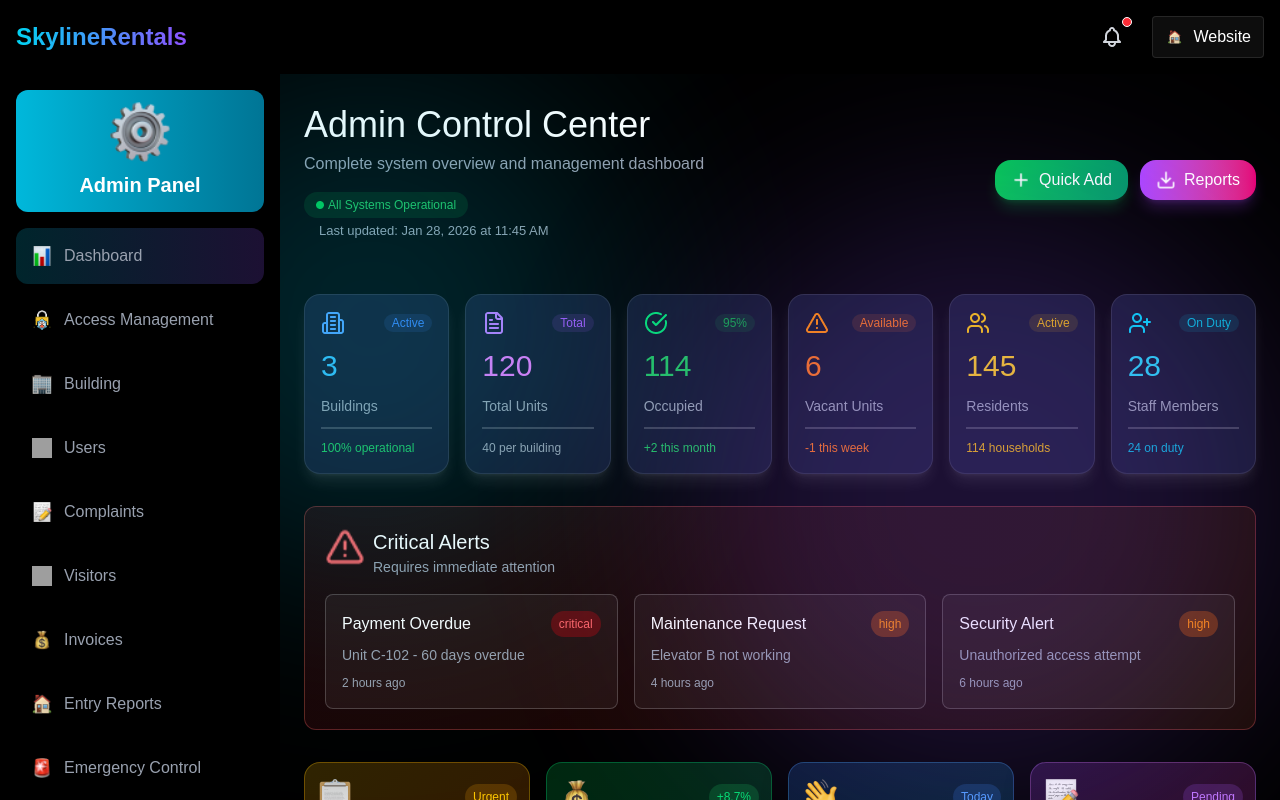
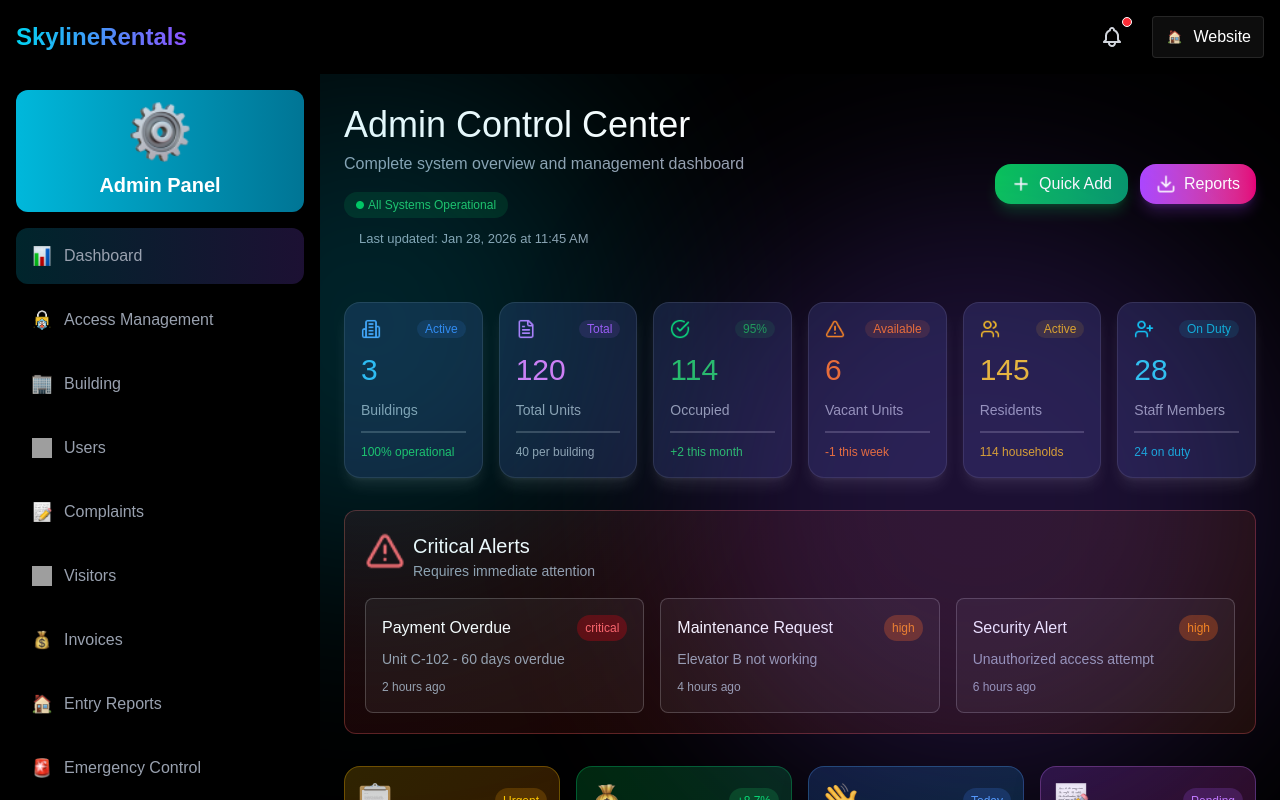
Before and after one commit to abishekyoh0/AMS-admin-panel-frontend, a React (Vite) app: page / in a window 1280 px wide. Both pictures are taken after typing "Sample", "Sample123" into the empty fields and a click on the button "Sign In to Dashboard". Built offline with nearby package versions, Linux system fonts and the light colour scheme; grey boxes are pictures that could not be loaded.

Commit message:
Dashboard

```diff
--- a/src/components/Dashboard/DashboardCard.tsx
+++ b/src/components/Dashboard/DashboardCard.tsx
@@ -205,13 +205,13 @@ const BOTTOM_CARDS: BottomGradientCard[] = [
 const AdminDashboard: React.FC = () => {
     return (
         <>
-            <div className="flex gap-4 mb-8">
+            <div className=" gap-4 mb-8 grid sm:grid-cols-6">
                 {CARDS.map((card) => (
                     <div className="w-full p-4 rounded-2xl"
                         key={card.id}
                         style={{ background: "#12162b", border: "1px solid #ffffff1a", boxShadow: "0px 4px 6px -4px #ffffff1a, 0px 10px 15px -3px #ffffff1a" }}>
                         <div className="flex justify-between items-center">
-                            <p><img src={card.icon} alt="" /></p>
+                            <p><img src={card.icon} alt="" className="w-5 h-5"/></p>
                             <p className={`px-2 rounded-2xl ${FONTSIZE[12]} ${FONTWEIGHT[400]}`}
                                 style={{ background: card.badgeColor + "22", color: card.badgeColor }}>
                                 {card.badge}</p>
--- a/src/components/shared/Sidebar.tsx
+++ b/src/components/shared/Sidebar.tsx
@@ -45,7 +45,7 @@ export const Sidebar = ({ isOpen, setIsOpen }: SidebarProps) => {
       )}
 
       <aside
-        className={`fixed md:static z-50 top-0 h-full left-0 w-70 p-4 bg-[#000000] transform transition-transform duration-300 overflow-x-auto no-scrollbar ${isOpen ? "translate-x-0" : "-translate-x-full"} md:translate-x-0`}
+        className={`fixed md:static md:w-1/4 z-50 top-0 h-full left-0 w-50 p-4 bg-[#000000] transform transition-transform duration-300 overflow-x-auto no-scrollbar ${isOpen ? "translate-x-0" : "-translate-x-full"} md:translate-x-0`}
         style={{ color: COLORS.primary_white }}
       >
         <div className="flex flex-col items-center gap-2 mb-4 px-5 py-3 rounded-xl bg-linear-to-r from-[#00B8DB] to-[#007595] ">
@@ -57,7 +57,7 @@ export const Sidebar = ({ isOpen, setIsOpen }: SidebarProps) => {
             Admin Panel
           </h1>
         </div>
-        <div className="flex-1 flex flex-col justify-between  w-full ">
+        <div className="flex flex-col justify-between">
           <nav className="space-y-2 ">
             {menuItems.map(({ to, label, icon, end }) => (
               <NavLink
--- a/src/pages/Dashboard/Dashboard.tsx
+++ b/src/pages/Dashboard/Dashboard.tsx
@@ -18,7 +18,7 @@ export default function Dashboard() {
             Complete system overview and management dashboard
           </p>
           <div style={{ marginBottom: 20 }}>
-            <span className={`flex w-fit gap-1 items-center px-3 py-1 rounded-full ${FONTSIZE[12]} ${FONTWEIGHT[700]}`}
+            <span className={`flex w-fit gap-1 items-center px-3 py-1 mb-2 rounded-full ${FONTSIZE[12]} ${FONTWEIGHT[700]}`}
               style={{ background: "#00c95122", color: "#22c55e" }}>
              <img src={Green} alt="" className={`w-2 h-2`} /> All Systems Operational
             </span>
```
